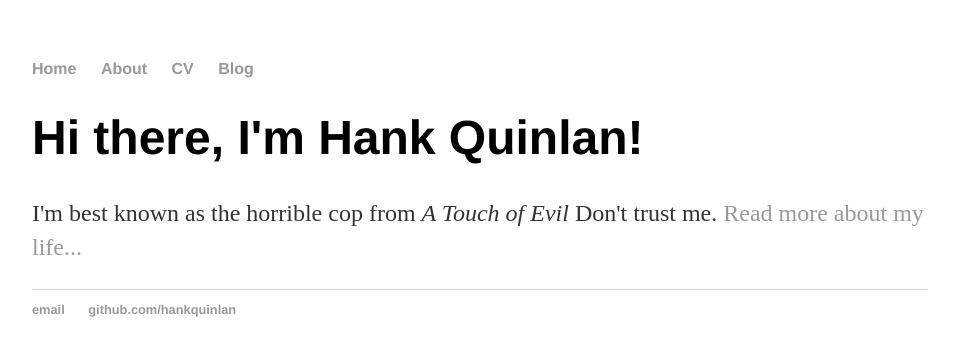
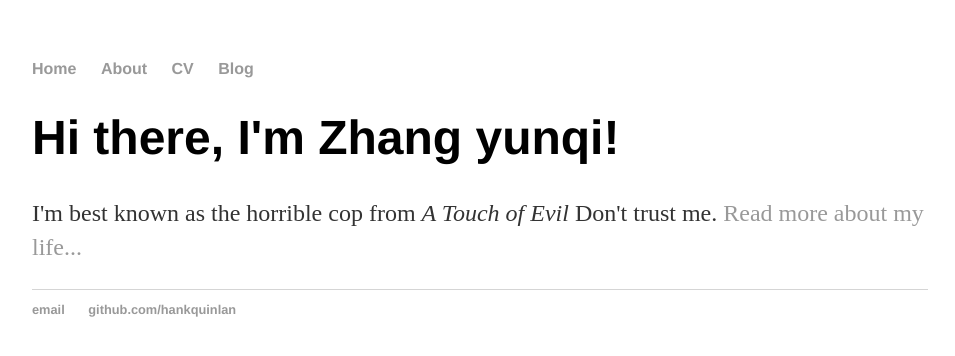
Before and after one commit to zhang-2qi/zhang-2qi.github.io, a Jekyll site: the page built from index.html, in a window 1280 px wide. Shown: the top 356 px of the page, without its empty margins (160-1115 px from the left). Built offline with Jekyll 4.4.1, drawn with Linux system fonts in a browser that asks for light colours.

Commit message:
Update index.html

```diff
--- a/index.html
+++ b/index.html
@@ -3,6 +3,6 @@ layout: default
 title: Hank Quinlan, Horrible Cop
 ---
 <div class="blurb">
-	<h1>Hi there, I'm Hank Quinlan!</h1>
+	<h1>Hi there, I'm Zhang yunqi!</h1>
 	<p>I'm best known as the horrible cop from <em>A Touch of Evil</em> Don't trust me. <a href="/about">Read more about my life...</a></p>
 </div><!-- /.blurb -->
```
